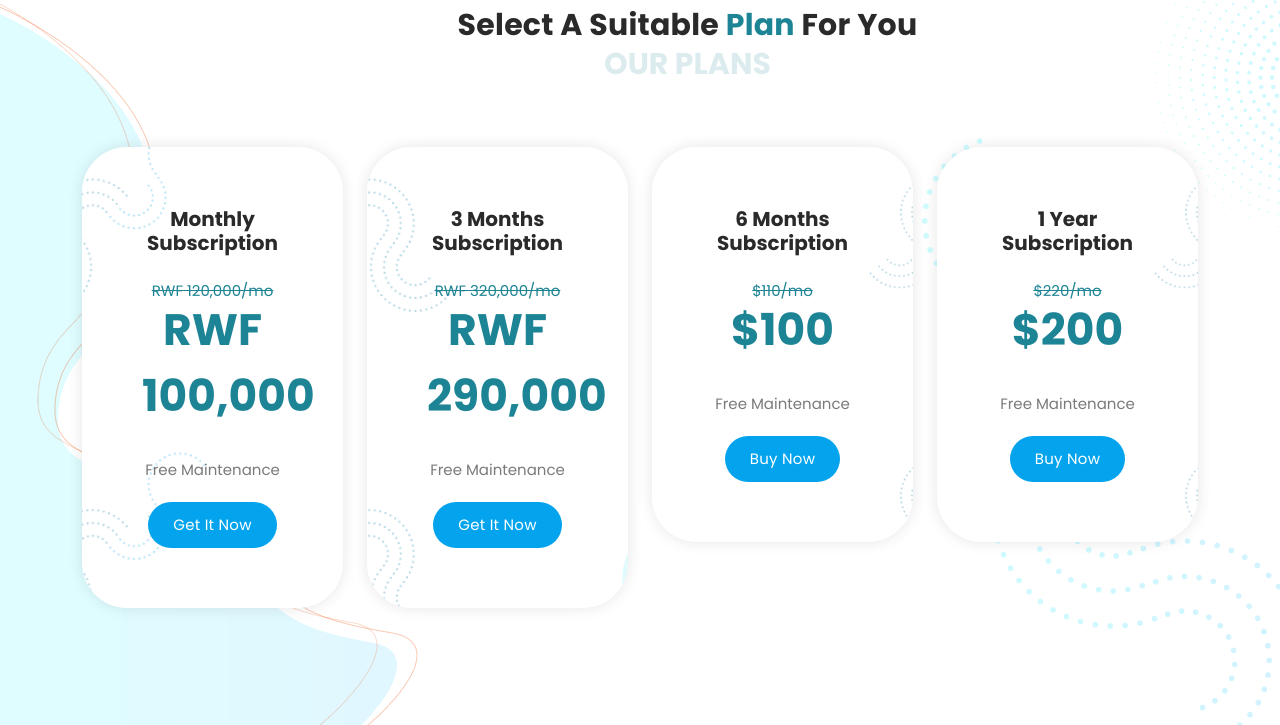
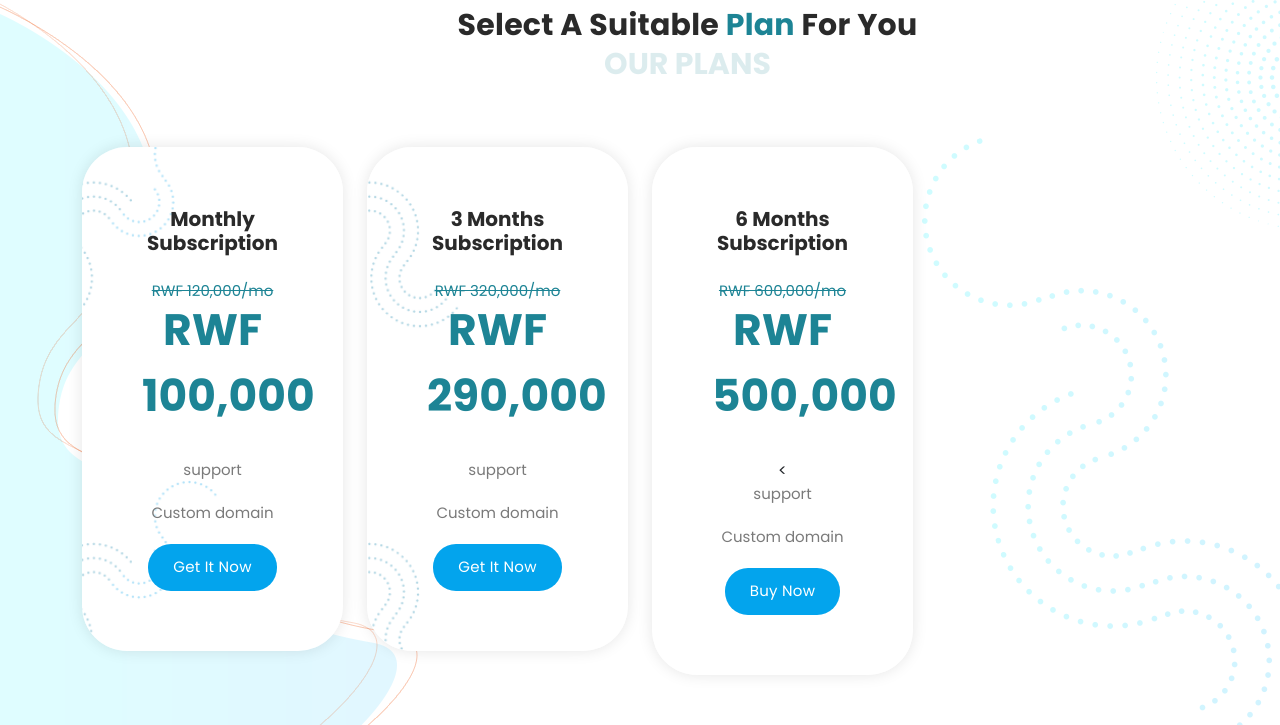
Before and after one commit to Ssintar/imali, a plain HTML site: page index.html in a window 1280 px wide. Shown: the part 3687-4412 px from the top of the page. Drawn offline with Linux system fonts and the light colour scheme.

Commit message:
Update index.html

```diff
--- a/index.html
+++ b/index.html
@@ -541,9 +541,9 @@ Get your Financials in one click!</p>
             <em>RWF 120,000/mo</em>
             <span>RWF 100,000</span>
             <ul>
-              <li>Free Maintenance</li>
-              <!-- <li>100 GB space</li>
-              <li>20 SEO checkups</li>
+              <li>support</li>
+               <li>Custom domain</li>
+            <!--  <li>20 SEO checkups</li>
               <li>Basic Support</li> -->
             </ul>
             <div class="main-blue-button-hover">
@@ -557,7 +557,8 @@ Get your Financials in one click!</p>
             <em>RWF 320,000/mo</em>
             <span>RWF 290,000</span>
             <ul>
-              <li>Free Maintenance</li>
+              <li>support</li>
+               <li>Custom domain</li>
               <!-- <li>200 GB space</li>
               <li>50 SEO checkups</li>
               <li>Pro Support</li> -->
@@ -570,12 +571,12 @@ Get your Financials in one click!</p>
          <div class="col-lg-3">
           <div class="item third-item">
             <h4>6 Months Subscription</h4>
-            <em>$110/mo</em>
-            <span>$100</span>
+            <em>RWF 600,000/mo</em>
+            <span>RWF 500,000</span>
             <ul>
-              <li>Free Maintenance</li>
-
-            </ul>
+              <<li>support</li>
+               <li>Custom domain</li>
+           <!-- </ul>
             <div class="main-blue-button-hover">
               <a href="#">Buy Now</a>
             </div>
```
